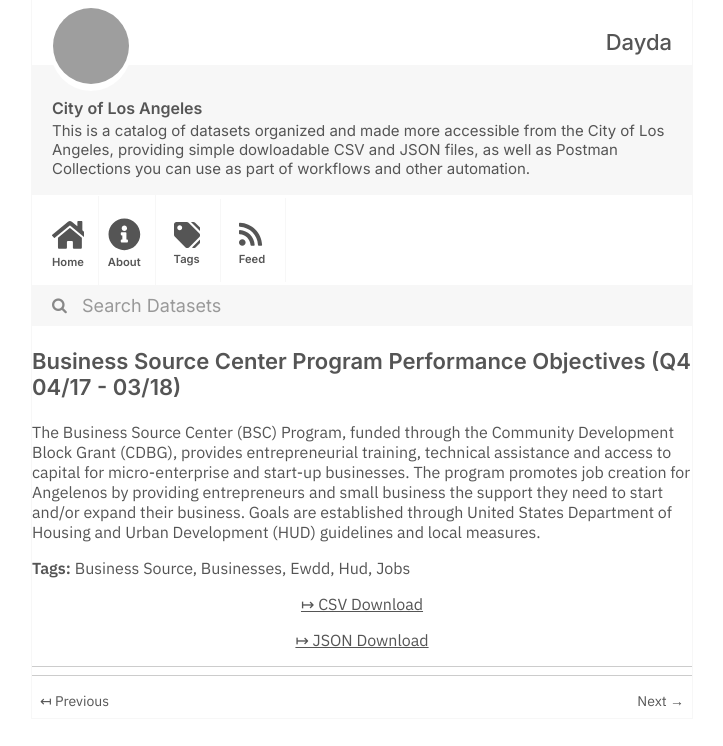
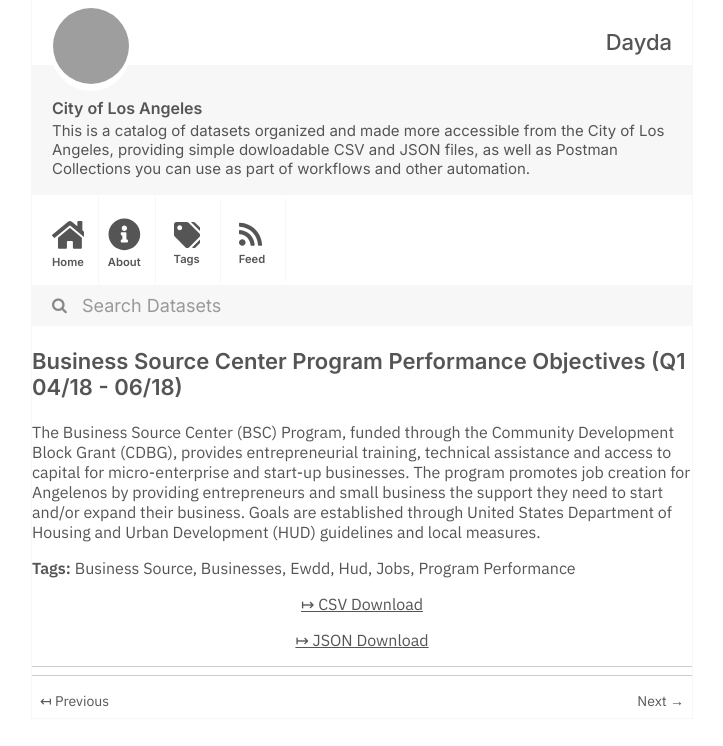
Before and after one commit to dayda-entities/city-of-los-angeles, a Jekyll site: the page built from _posts/2020-11-10-business-source-center-program.md, in a window 1280 px wide, cut to the strip 0-746 px from the top of the page. Shown: the whole strip, without its empty margins (278-1001 px from the left). Built offline with Jekyll 4.4.1, drawn with Linux system fonts in a browser that asks for light colours; grey boxes are pictures that could not be loaded.

```diff
--- a/_posts/2020-11-10-business-source-center-program.md
+++ b/_posts/2020-11-10-business-source-center-program.md
@@ -1,7 +1,7 @@
 ---
-title: Business Source Center Program Performance Objectives (Q4  04/17 - 03/18)
-created: '2020-11-10T17:52:14.619354'
-modified: '2020-12-02T15:55:38.429227'
+title: Business Source Center Program Performance Objectives (Q1  04/18 - 06/18)
+created: '2020-11-10T17:52:34.653552'
+modified: '2020-12-02T15:57:31.732218'
 state: active
 type: dataset
 tags:
@@ -10,10 +10,11 @@ tags:
   - Ewdd
   - Hud
   - Jobs
+  - Program Performance
 groups:
   - Local Government
-csv_url: 'https://data.lacity.org/api/views/b2qw-5tjn/rows.csv?accessType=DOWNLOAD'
-json_url: 'https://data.lacity.org/api/views/b2qw-5tjn/rows.json?accessType=DOWNLOAD'
+csv_url: 'https://data.lacity.org/api/views/snhr-fa63/rows.csv?accessType=DOWNLOAD'
+json_url: 'https://data.lacity.org/api/views/snhr-fa63/rows.json?accessType=DOWNLOAD'
 layout: post
 
 ---
```
